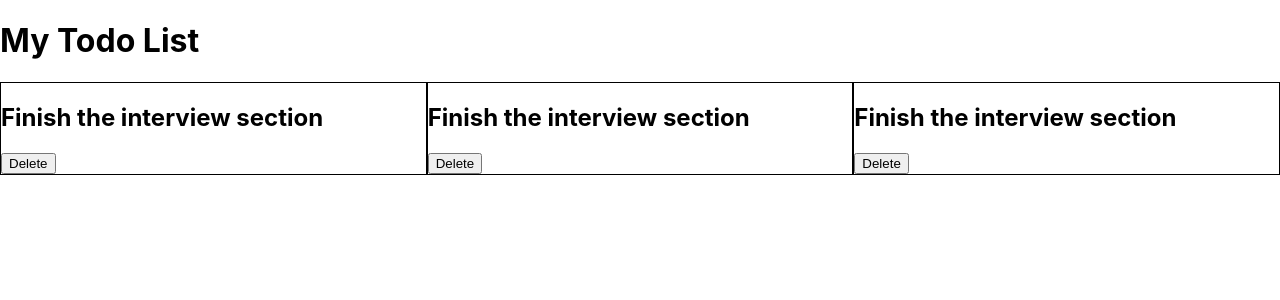
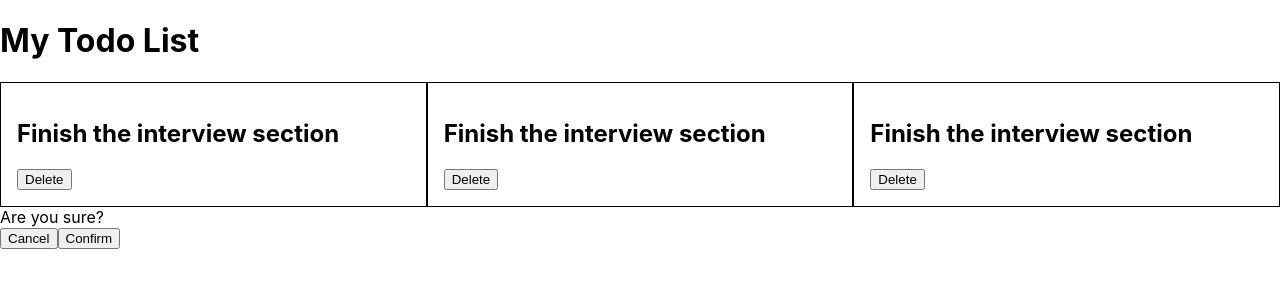
Before and after one commit to kdeans123/react-project, a React (Create React App) app: page / in a window 1280 px wide. Shown: the top 300 px of the page. Built offline with nearby package versions, Linux system fonts and the light colour scheme.

Commit message:
Modal component

```diff
--- a/src/App.jsx
+++ b/src/App.jsx
@@ -1,6 +1,7 @@
 import './App.css';
 import Todo from './components/Todo'
 import Title from './components/Title'
+import Modal from './components/Modal.jsx';
 
 function App() {
   return (
@@ -11,6 +12,7 @@ function App() {
           <Todo></Todo>
           <Todo></Todo>
         </div>
+        <Modal></Modal>
     </div>
   );
 }
--- /dev/null
+++ b/src/components/Modal.jsx
@@ -0,0 +1,17 @@
+import './Modal.css'
+
+function Modal() {
+    return (
+        <div>
+            <div className='modal'>
+                <div className='modal__title'>Are you sure?</div>
+                <div className="modal__buttons">
+                    <button className="btn btn__cancel">Cancel</button>
+                    <button className="btn">Confirm</button>
+                </div>
+            </div>
+        </div>
+    );
+}
+
+export default Modal;
--- a/src/components/Todo.css
+++ b/src/components/Todo.css
@@ -1,4 +1,5 @@
 .todo {
     width: calc(100% / 3);
     border: 1px solid black;
+    padding: 16px;
 }
```
Also changed, not shown: src/App.css (line endings or trailing spaces), src/components/Modal.css (added).
